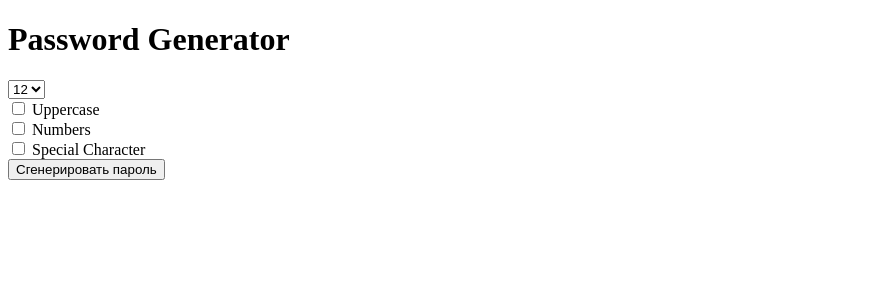
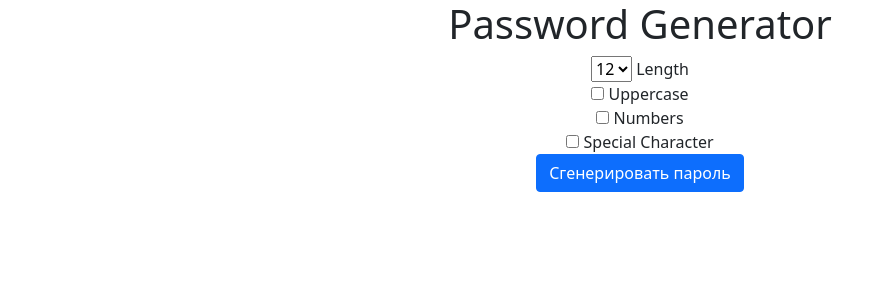
Before and after one commit to bibo85/password_generator, a Django app: page / in a window 1280 px wide. Shown: the top 300 px of the page, without its empty margins (0-886 px from the left). Run offline with Django 4.2, Linux system fonts and the light colour scheme.

Commit message:
add bootstrap and refinement of templates

```diff
--- a/password_generator/generator/templates/generator/home_page.html
+++ b/password_generator/generator/templates/generator/home_page.html
@@ -3,8 +3,13 @@
 <head>
     <meta charset="UTF-8">
     <title>Password Generator</title>
+    <link href="https://cdn.jsdelivr.net/npm/bootstrap@5.1.3/dist/css/bootstrap.min.css" rel="stylesheet" integrity="sha384-1BmE4kWBq78iYhFldvKuhfTAU6auU8tT94WrHftjDbrCEXSU1oBoqyl2QvZ6jIW3" crossorigin="anonymous">
 </head>
 <body>
+<style>
+    label {cursor: pointer;}
+</style>
+    <div class="container text-center">
       <h1>Password Generator</h1>
       <form action="{% url 'password_view' %}">
         <select name="length">
@@ -17,15 +22,16 @@
             <option value="12" selected="selected">12</option>
             <option value="13">13</option>
             <option value="14">14</option>
-    </select>
+        </select> Length
         <br>
-    <input type="checkbox" name="uppercase"> Uppercase
+        <input type="checkbox" name="uppercase" id="uppercase"> <label for="uppercase">Uppercase</label>
         <br>
-    <input type="checkbox" name="numbers"> Numbers
+          <input type="checkbox" name="numbers" id="numbers"> <label for="numbers">Numbers</label>
         <br>
-    <input type="checkbox" name="special"> Special Character
+          <input type="checkbox" name="special" id="special"> <label for="special">Special Character</label>
         <br>
-      <button>Сгенерировать пароль</button>
+          <button class="btn btn-primary">Сгенерировать пароль</button>
       </form>
+    </div>
 </body>
 </html>
```
Also changed, not shown: password_generator/generator/templates/generator/password.html (+6 -3 lines). Lines whose indentation alone changed are shown as unchanged.
